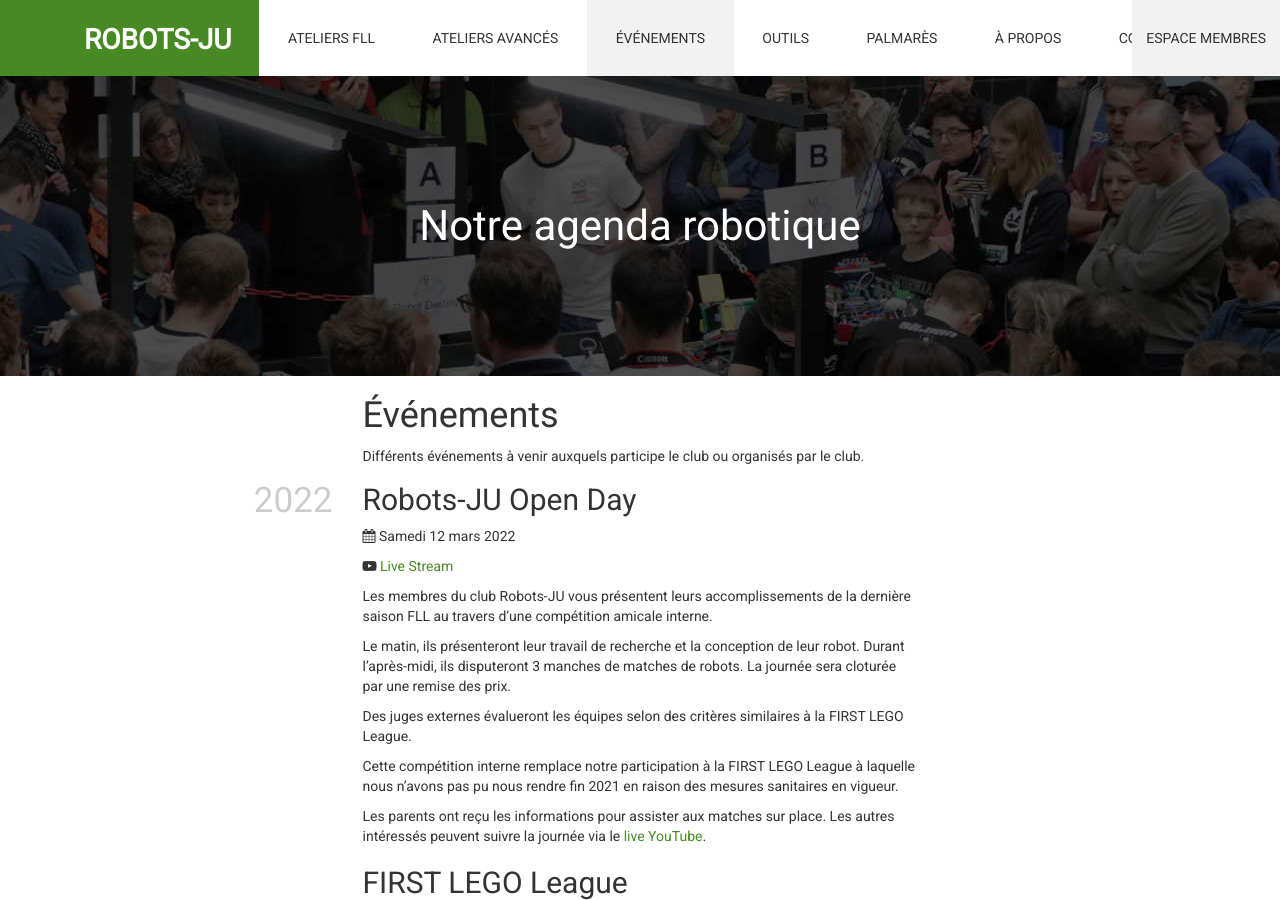
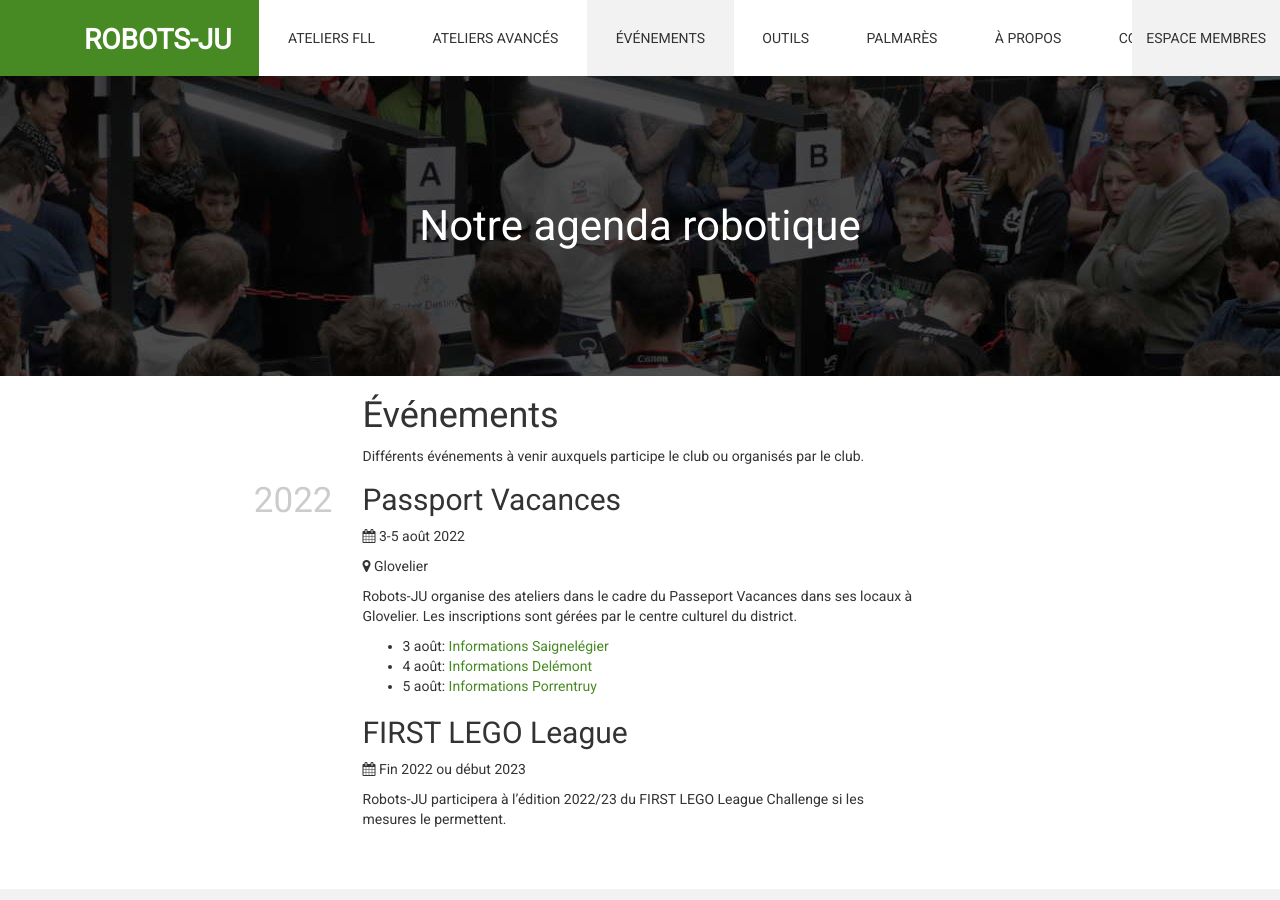
Before and after one commit to robots-ju/robots-ju.ch, a Jekyll site: the page built from events.md, in a window 1280 px wide and 900 px high. Built offline with Jekyll 4.4.1, drawn with Linux system fonts in a browser that asks for light colours; comment, search, counter and statistics services are not loaded.

Commit message:
Retiré Open Day et ajout Passport Vacances

```diff
--- a/events.md
+++ b/events.md
@@ -11,24 +11,18 @@ Différents événements à venir auxquels participe le club ou organisés par l
 2022
 {:class="side-title"}
 
-## Robots-JU Open Day
+## Passport Vacances
 
-<i class="fa fa-calendar"></i> Samedi 12 mars 2022
+<i class="fa fa-calendar"></i> 3-5 août 2022
 
-<i class="fa fa-youtube-play"></i> [Live Stream](https://www.youtube.com/watch?v=-QDIugxRiuk)
+<i class="fa fa-map-marker"></i> Glovelier
 
-Les membres du club Robots-JU vous présentent leurs accomplissements de la dernière saison FLL au travers d'une compétition amicale interne.
+Robots-JU organise des ateliers dans le cadre du Passeport Vacances dans ses locaux à Glovelier.
+Les inscriptions sont gérées par le centre culturel du district.
 
-Le matin, ils présenteront leur travail de recherche et la conception de leur robot.
-Durant l'après-midi, ils disputeront 3 manches de matches de robots.
-La journée sera cloturée par une remise des prix.
-
-Des juges externes évalueront les équipes selon des critères similaires à la FIRST LEGO League.
-
-Cette compétition interne remplace notre participation à la FIRST LEGO League à laquelle nous n'avons pas pu nous rendre fin 2021 en raison des mesures sanitaires en vigueur.
-
-Les parents ont reçu les informations pour assister aux matches sur place.
-Les autres intéressés peuvent suivre la journée via le [live YouTube](https://www.youtube.com/watch?v=-QDIugxRiuk).
+- 3 août: [Informations Saignelégier](https://www.passeportvacances-saignelegier.ch/index.php?buttonid=1028)
+- 4 août: [Informations Delémont](https://passeport-vacances.ccrd.ch/programme/detail/1364/date/)
+- 5 août: [Informations Porrentruy](https://passeport-vacances.cultureporrentruy.ch/)
 
 ## FIRST LEGO League
 
```
